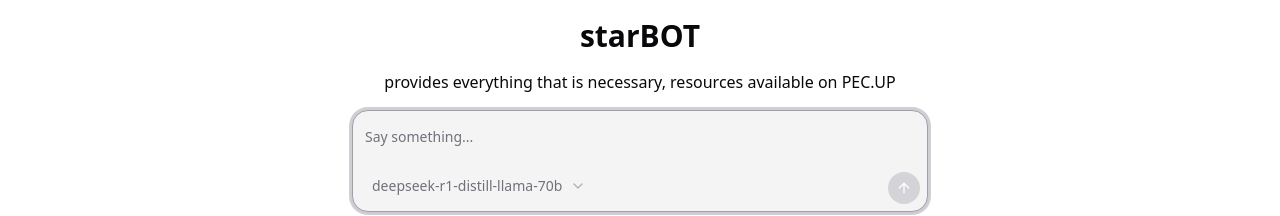
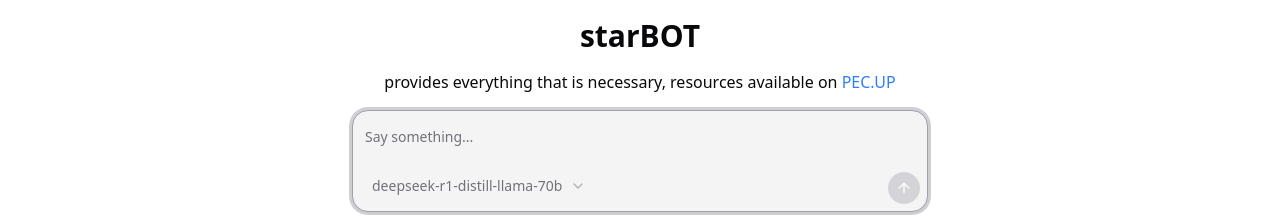
Before and after one commit to yeswanth49/starbot, a Next.js app: page / in a window 1280 px wide. Shown: the part 269-485 px from the top of the page. Built offline with nearby package versions, Linux system fonts and the light colour scheme.

Commit message:
changes made starbot

```diff
--- a/components/project-overview.tsx
+++ b/components/project-overview.tsx
@@ -4,7 +4,11 @@
     <div className="flex flex-col items-center justify-end">
       <h1 className="text-3xl font-semibold mb-4">starBOT</h1>
       <p className="text-center">
-      provides everything that is necessary, resources available on PEC.UP
+      provides everything that is necessary, resources available on
+        {" "}
+        <Link href="https://pecup.in">
+        PEC.UP
+        </Link>
       </p>
     </div>
   );
```
